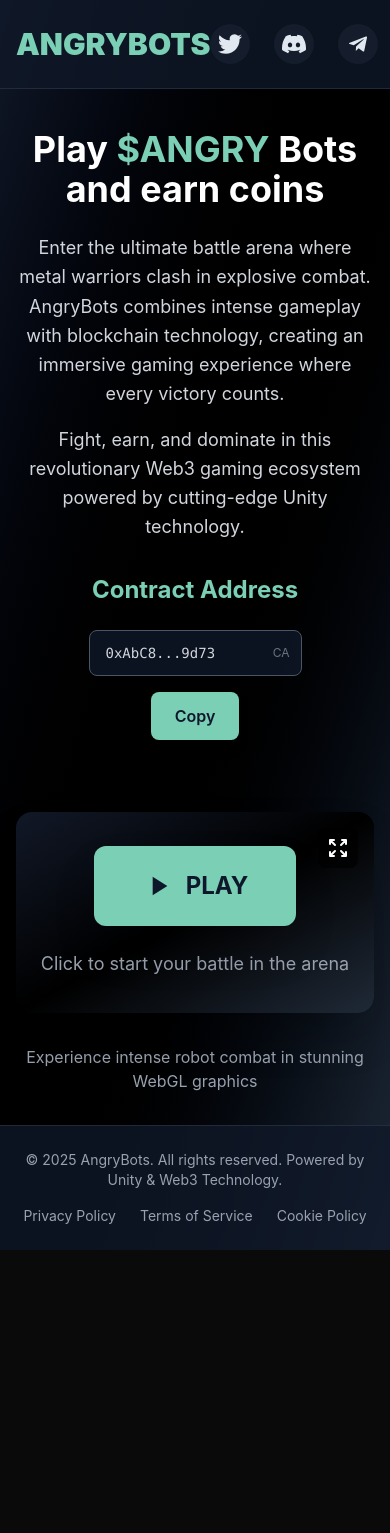
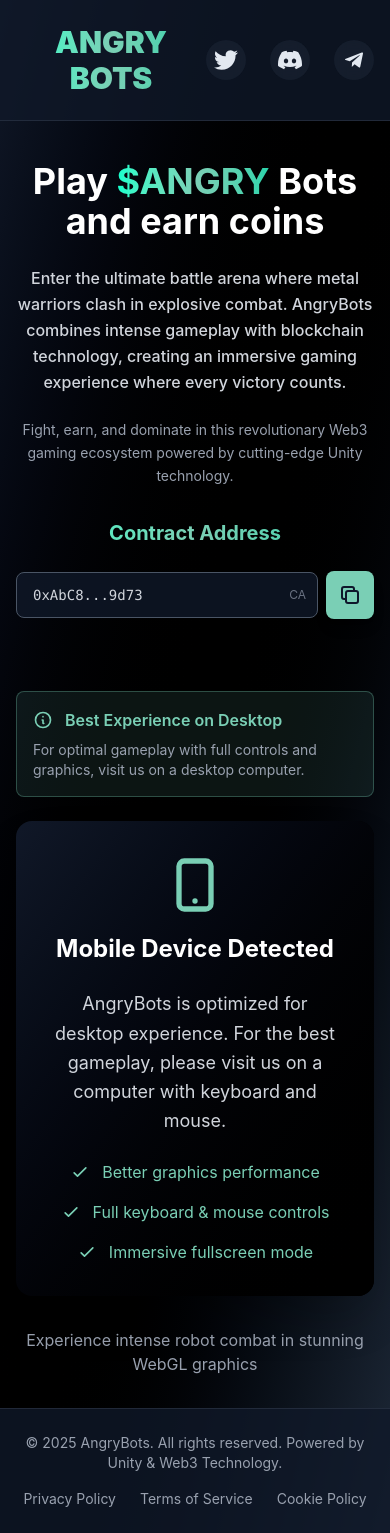
Before and after one commit to Traniks/Learning-Vue-03-WebGLArena, a Vue app: page / in a window 390 px wide. Before the commit the page ends 1250 px from the top, so only its background shows below. Built offline with nearby package versions, Linux system fonts and the light colour scheme.

Commit message:
feat: add mobile detection and warning system + update styles

```diff
--- a/src/components/Description.vue
+++ b/src/components/Description.vue
@@ -21,34 +21,39 @@
   <section class="py-10 sm:pt-16 sm:pb-16 px-4 sm:px-6 lg:px-8">
     <div class="max-w-4xl mx-auto">
       <div class="text-center mb-6 sm:mb-8">
-        <h2 class="text-4xl sm:text-5xl font-bold mb-6 text-white">
+        <h2 class="text-4xl sm:text-4xl lg:text-5xl font-bold mb-6 text-white">
           Play
-          <span class="text-[#7acfb5]">$ANGRY</span>
+          <span class="bg-gradient-to-r from-[#00ffcc] via-[#7acfb5] to-[#00d4aa] bg-clip-text text-transparent">
+            $ANGRY
+          </span>
           Bots and earn coins
         </h2>
       </div>
 
       <div class="text-center mb-8 sm:mb-12 max-w-2xl mx-auto">
-        <p class="text-lg sm:text-xl text-gray-300 leading-relaxed mb-4 sm:mb-6">
+        <p class="text-base sm:text-lg md:text-lg lg:text-xl text-gray-300 leading-relaxed mb-6 font-medium">
           Enter the ultimate battle arena where metal warriors clash in explosive combat. AngryBots combines intense
           gameplay with blockchain technology, creating an immersive gaming experience where every victory counts.
         </p>
-        <p class="text-lg sm:text-xl text-gray-300 leading-relaxed mb-4 sm:mb-6">
+        <p class="text-sm sm:text-base md:text-base lg:text-lg text-gray-400 leading-relaxed mb-4 sm:mb-6">
           Fight, earn, and dominate in this revolutionary Web3 gaming ecosystem powered by cutting-edge Unity
           technology.
         </p>
       </div>
 
       <div class="rounded-2xl">
-        <h3 class="text-2xl font-bold text-center mb-6 text-[#7acfb5]">Contract Address</h3>
+        <h4
+          class="text-xl sm:text-2xl font-bold text-center mb-6 bg-gradient-to-r from-[#00ffcc] via-[#7acfb5] to-[#00d4aa] bg-clip-text text-transparent">
+          Contract Address
+        </h4>
 
-        <div class="flex flex-col sm:flex-row gap-4 items-center justify-center">
+        <div class="flex gap-2 items-center justify-center">
           <div class="relative flex-1 max-w-md">
             <input
               type="text"
               :value="truncatedAddress"
               readonly
-              class="w-full px-4 py-3 bg-gray-900/80 border border-gray-600 rounded-lg text-gray-300 font-mono text-sm focus:outline-none focus:ring-2 focus:ring-orange-500/50" />
+              class="w-full px-4 py-3 bg-gray-900/80 border border-gray-600 rounded-lg text-gray-300 font-mono text-sm focus:outline-none focus:ring-2 focus:ring-[#7acfb5]/50" />
             <div class="absolute inset-y-0 right-3 flex items-center">
               <span class="text-gray-500 text-xs">CA</span>
             </div>
@@ -56,8 +61,32 @@
 
           <button
             @click="copyAddress"
-            class="px-6 py-3 bg-[#7acfb5] hover:bg-[#6bb8a5] text-slate-900 font-semibold rounded-lg transition-all duration-200 transform hover:scale-105 focus:outline-none focus:ring-2 focus:ring-[#7acfb5]/50 shadow-lg hover:shadow-[0_0_20px_#7acfb5]">
-            {{ copied ? 'Copied!' : 'Copy' }}
+            class="p-3 bg-[#7acfb5] hover:bg-[#6bb8a5] text-slate-900 font-semibold rounded-lg transition-all duration-200 transform hover:scale-105 focus:outline-none focus:ring-2 focus:ring-[#7acfb5]/50 shadow-lg hover:shadow-[0_0_20px_#7acfb5]">
+            <!-- Copy Icon -->
+            <svg
+              v-if="!copied"
+              xmlns="http://www.w3.org/2000/svg"
+              class="h-6 w-6"
+              fill="none"
+              viewBox="0 0 24 24"
+              stroke="currentColor"
+              stroke-width="2">
+              <path
+                stroke-linecap="round"
+                stroke-linejoin="round"
+                d="M8 16H6a2 2 0 01-2-2V6a2 2 0 012-2h8a2 2 0 012 2v2m-6 12h8a2 2 0 002-2v-8a2 2 0 00-2-2h-8a2 2 0 00-2 2v8a2 2 0 002 2z" />
+            </svg>
+            <!-- Check Icon -->
+            <svg
+              v-else
+              xmlns="http://www.w3.org/2000/svg"
+              class="h-6 w-6"
+              fill="none"
+              viewBox="0 0 24 24"
+              stroke="currentColor"
+              stroke-width="2">
+              <path stroke-linecap="round" stroke-linejoin="round" d="M5 13l4 4L19 7" />
+            </svg>
           </button>
         </div>
 
--- a/src/components/GameSection.vue
+++ b/src/components/GameSection.vue
@@ -1,5 +1,5 @@
 <script setup lang="ts">
-  import { ref, onMounted, onUnmounted, nextTick } from 'vue'
+  import { ref, onMounted, onUnmounted, nextTick, computed } from 'vue'
   import { loadUnity, unityConfig, type UnityInstance } from '@/utils/unityLoader'
 
   const isFullscreen = ref(false)
@@ -8,6 +8,15 @@
   const loadingProgress = ref(0)
   const gameError = ref('')
   let unityInstance: UnityInstance | null = null
+
+  // Детекция мобильного устройства
+  const isMobile = computed(() => {
+    if (typeof window === 'undefined') return false
+    return (
+      /Android|webOS|iPhone|iPad|iPod|BlackBerry|IEMobile|Opera Mini/i.test(navigator.userAgent) ||
+      window.innerWidth <= 768
+    )
+  })
 
   const toggleFullscreen = () => {
     isFullscreen.value = !isFullscreen.value
@@ -76,6 +85,23 @@
 <template>
   <section class="py-8 sm:py-16 px-4 sm:px-6 lg:px-8">
     <div :class="{ 'max-w-4xl mx-auto': !isFullscreen }">
+      <!-- Mobile Warning Banner (before game) -->
+      <div v-if="isMobile" class="mb-6 p-4 bg-[#7acfb5]/10 border border-[#7acfb5]/30 rounded-lg">
+        <div class="flex items-center gap-3 mb-2">
+          <svg class="w-5 h-5 text-[#7acfb5] flex-shrink-0" fill="none" stroke="currentColor" viewBox="0 0 24 24">
+            <path
+              stroke-linecap="round"
+              stroke-linejoin="round"
+              stroke-width="2"
+              d="M13 16h-1v-4h-1m1-4h.01M21 12a9 9 0 11-18 0 9 9 0 0118 0z" />
+          </svg>
+          <h4 class="text-[#7acfb5] font-semibold">Best Experience on Desktop</h4>
+        </div>
+        <p class="text-gray-400 text-sm">
+          For optimal gameplay with full controls and graphics, visit us on a desktop computer.
+        </p>
+      </div>
+
       <div class="relative">
         <!-- Fullscreen Overlay -->
         <Transition name="overlay">
@@ -85,8 +111,56 @@
         </Transition>
 
         <div class="relative bg-black rounded-2xl overflow-hidden shadow-2xl">
-          <!-- Game Content -->
-          <div class="game-container relative" :class="{ 'fullscreen-game': isFullscreen }">
+          <!-- Mobile Warning -->
+          <div v-if="isMobile" class="game-container relative">
+            <div class="bg-gradient-to-br from-gray-900 to-black flex items-center justify-center p-8">
+              <div class="text-center max-w-md">
+                <div class="mb-6">
+                  <svg
+                    class="w-16 h-16 mx-auto text-[#7acfb5] mb-4"
+                    fill="none"
+                    stroke="currentColor"
+                    viewBox="0 0 24 24">
+                    <path
+                      stroke-linecap="round"
+                      stroke-linejoin="round"
+                      stroke-width="2"
+                      d="M12 18h.01M8 21h8a2 2 0 002-2V5a2 2 0 00-2-2H8a2 2 0 00-2 2v14a2 2 0 002 2z" />
+                  </svg>
+                  <h3 class="text-2xl font-bold text-white mb-2">Mobile Device Detected</h3>
+                </div>
+
+                <p class="text-gray-300 text-lg leading-relaxed mb-6">
+                  AngryBots is optimized for desktop experience. For the best gameplay, please visit us on a computer
+                  with keyboard and mouse.
+                </p>
+
+                <div class="space-y-4">
+                  <div class="flex items-center justify-center gap-3 text-[#7acfb5]">
+                    <svg class="w-5 h-5" fill="none" stroke="currentColor" viewBox="0 0 24 24">
+                      <path stroke-linecap="round" stroke-linejoin="round" stroke-width="2" d="M5 13l4 4L19 7" />
+                    </svg>
+                    <span>Better graphics performance</span>
+                  </div>
+                  <div class="flex items-center justify-center gap-3 text-[#7acfb5]">
+                    <svg class="w-5 h-5" fill="none" stroke="currentColor" viewBox="0 0 24 24">
+                      <path stroke-linecap="round" stroke-linejoin="round" stroke-width="2" d="M5 13l4 4L19 7" />
+                    </svg>
+                    <span>Full keyboard & mouse controls</span>
+                  </div>
+                  <div class="flex items-center justify-center gap-3 text-[#7acfb5]">
+                    <svg class="w-5 h-5" fill="none" stroke="currentColor" viewBox="0 0 24 24">
+                      <path stroke-linecap="round" stroke-linejoin="round" stroke-width="2" d="M5 13l4 4L19 7" />
+                    </svg>
+                    <span>Immersive fullscreen mode</span>
+                  </div>
+                </div>
+              </div>
+            </div>
+          </div>
+
+          <!-- Game Content (Desktop) -->
+          <div v-else class="game-container relative" :class="{ 'fullscreen-game': isFullscreen }">
             <!-- Fullscreen Button -->
             <button
               @click="toggleFullscreen"
--- a/src/components/Header.vue
+++ b/src/components/Header.vue
@@ -3,9 +3,9 @@
 <template>
   <header class="relative overflow-hidden py-6 px-4 sm:px-6 lg:px-8 bg-gray-900/80 border-b border-gray-700/50">
     <div class="relative max-w-7xl mx-auto text-center flex justify-between items-center">
-      <h1 class="text-3xl sm:text-4xl lg:text-5xl font-black">
-        <span class="text-[#7acfb5]">ANGRY</span>
-        <span class="text-[#7acfb5]">BOTS</span>
+      <h1
+        class="text-3xl sm:text-4xl lg:text-5xl font-black bg-gradient-to-r from-[#00ffcc] via-[#7acfb5] to-[#00d4aa] bg-clip-text text-transparent">
+        ANGRY BOTS
       </h1>
 
       <div class="flex gap-6 justify-center">
```
Also changed, not shown: 2 other files (tests, documents, lock files or other folders).
